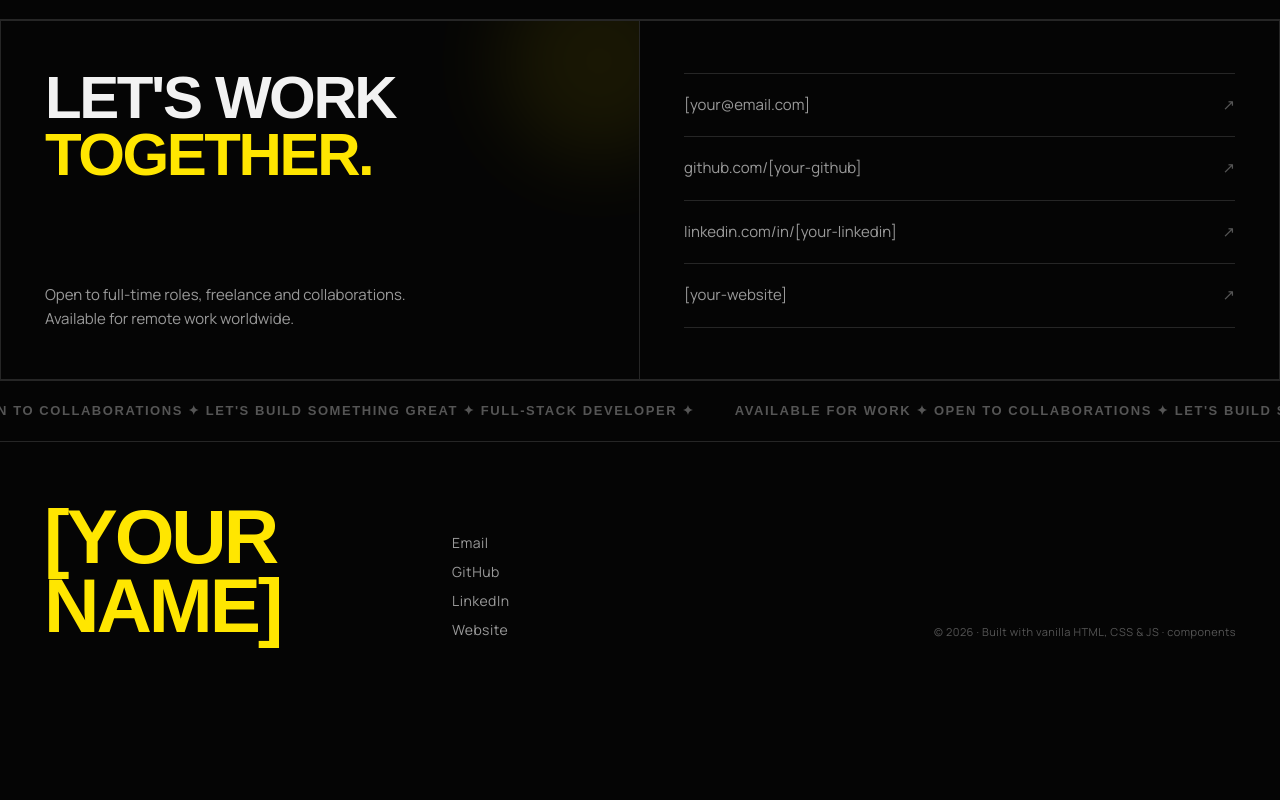
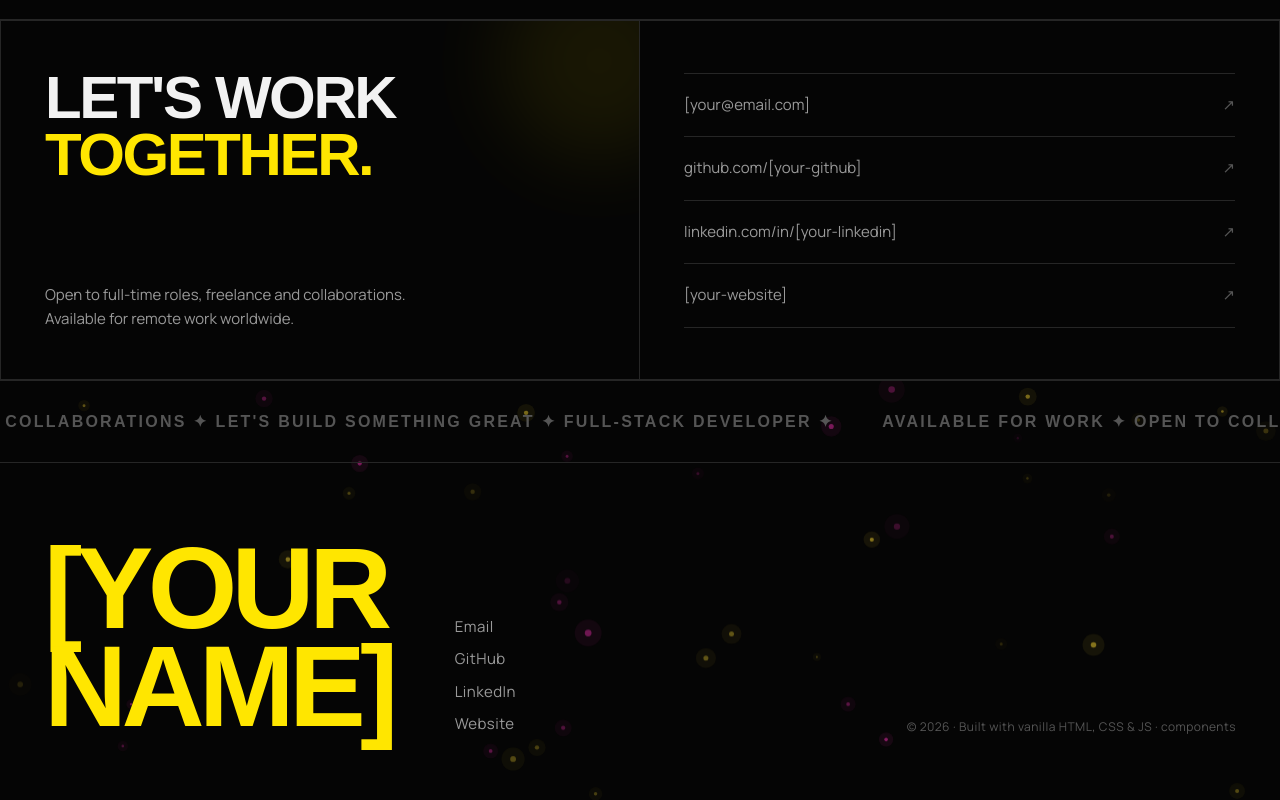
Before and after one commit to mentamarindos/cv, a plain HTML site: page index.html in a window 1280 px wide. Shown: the part 4275-5075 px from the top of the page. Before the commit the page ends 4963 px from the top, so only its background shows below. Drawn offline with Linux system fonts and the light colour scheme; a web font is replaced by a local one.

Commit message:
feat: footer component with soft particle canvas + larger layout

```diff
--- /dev/null
+++ b/components/footer.js
@@ -0,0 +1,76 @@
+export function render(container) {
+  container.innerHTML = `
+  <footer class="fun-footer">
+    <canvas class="footer-canvas" id="footerCanvas"></canvas>
+    <div class="footer-marquee">
+      <div class="footer-track">
+        <span>AVAILABLE FOR WORK ✦ OPEN TO COLLABORATIONS ✦ LET'S BUILD SOMETHING GREAT ✦ FULL-STACK DEVELOPER ✦ </span>
+        <span>AVAILABLE FOR WORK ✦ OPEN TO COLLABORATIONS ✦ LET'S BUILD SOMETHING GREAT ✦ FULL-STACK DEVELOPER ✦ </span>
+      </div>
+    </div>
+    <div class="footer-bottom">
+      <div class="footer-big">[Your Name]</div>
+      <div class="footer-links">
+        <a href="mailto:[your@email.com]">Email</a>
+        <a href="https://github.com/[your-github]">GitHub</a>
+        <a href="https://linkedin.com/in/[your-linkedin]">LinkedIn</a>
+        <a href="[your-website]">Website</a>
+      </div>
+      <div class="footer-copy">© 2026 · Built with vanilla HTML, CSS & JS · components</div>
+    </div>
+  </footer>`;
+
+  // Soft floating particles animation
+  const canvas = container.querySelector('#footerCanvas');
+  const ctx = canvas.getContext('2d');
+  let w, h, particles = [];
+  const PARTICLE_COUNT = 40;
+
+  function resize() {
+    const rect = canvas.parentElement.getBoundingClientRect();
+    w = canvas.width = rect.width;
+    h = canvas.height = rect.height;
+  }
+
+  function initParticles() {
+    particles = [];
+    for (let i = 0; i < PARTICLE_COUNT; i++) {
+      particles.push({
+        x: Math.random() * w,
+        y: Math.random() * h,
+        r: Math.random() * 2.5 + 1,
+        vx: (Math.random() - 0.5) * 0.3,
+        vy: (Math.random() - 0.5) * 0.3,
+        hue: Math.random() > 0.5 ? 50 : 320, // yellow or pink
+        alpha: Math.random() * 0.4 + 0.1,
+      });
+    }
+  }
+
+  function draw() {
+    ctx.clearRect(0, 0, w, h);
+    particles.forEach(p => {
+      p.x += p.vx;
+      p.y += p.vy;
+      if (p.x < 0) p.x = w;
+      if (p.x > w) p.x = 0;
+      if (p.y < 0) p.y = h;
+      if (p.y > h) p.y = 0;
+      ctx.beginPath();
+      ctx.arc(p.x, p.y, p.r, 0, Math.PI * 2);
+      ctx.fillStyle = `hsla(${p.hue}, 100%, 60%, ${p.alpha})`;
+      ctx.fill();
+      // soft glow
+      ctx.beginPath();
+      ctx.arc(p.x, p.y, p.r * 4, 0, Math.PI * 2);
+      ctx.fillStyle = `hsla(${p.hue}, 100%, 60%, ${p.alpha * 0.15})`;
+      ctx.fill();
+    });
+    requestAnimationFrame(draw);
+  }
+
+  resize();
+  initParticles();
+  draw();
+  window.addEventListener('resize', () => { resize(); initParticles(); });
+}
--- a/index.html
+++ b/index.html
@@ -31,24 +31,7 @@
 <div id="mount-projects"></div>
 <div id="mount-contact"></div>
 
-<footer class="fun-footer">
-  <div class="footer-marquee">
-    <div class="footer-track">
-      <span>AVAILABLE FOR WORK ✦ OPEN TO COLLABORATIONS ✦ LET'S BUILD SOMETHING GREAT ✦ FULL-STACK DEVELOPER ✦ </span>
-      <span>AVAILABLE FOR WORK ✦ OPEN TO COLLABORATIONS ✦ LET'S BUILD SOMETHING GREAT ✦ FULL-STACK DEVELOPER ✦ </span>
-    </div>
-  </div>
-  <div class="footer-bottom">
-    <div class="footer-big">[Your Name]</div>
-    <div class="footer-links">
-      <a href="mailto:[your@email.com]">Email</a>
-      <a href="https://github.com/[your-github]">GitHub</a>
-      <a href="https://linkedin.com/in/[your-linkedin]">LinkedIn</a>
-      <a href="[your-website]">Website</a>
-    </div>
-    <div class="footer-copy">© 2026 · Built with vanilla HTML, CSS & JS · components</div>
-  </div>
-</footer>
+<div id="mount-footer"></div>
 
 <script type="module">
   import { render as renderHero } from './components/hero.js';
@@ -56,12 +39,14 @@
   import { render as renderSkills } from './components/skills.js';
   import { render as renderProjects } from './components/projects.js';
   import { render as renderContact } from './components/contact.js';
+  import { render as renderFooter } from './components/footer.js';
 
   renderHero(document.getElementById('mount-hero'));
   renderAbout(document.getElementById('mount-about'));
   renderSkills(document.getElementById('mount-skills'));
   renderProjects(document.getElementById('mount-projects'));
   renderContact(document.getElementById('mount-contact'));
+  renderFooter(document.getElementById('mount-footer'));
 
   // Scroll progress
   const progress = document.getElementById('progress');
--- a/styles/base.css
+++ b/styles/base.css
@@ -269,25 +269,28 @@ footer a{color:var(--text-2);transition:color .2s var(--ease)}
 footer a:hover{color:var(--accent)}
 
 /* ---------- FUN FOOTER ---------- */
-.fun-footer{padding:0;border-top:1px solid var(--border);overflow:hidden}
-.footer-marquee{padding:20px 0;border-bottom:1px solid var(--border);
-  overflow:hidden;white-space:nowrap}
+.fun-footer{padding:0;border-top:1px solid var(--border);overflow:hidden;
+  position:relative;min-height:420px}
+.footer-canvas{position:absolute;inset:0;width:100%;height:100%;
+  pointer-events:none;z-index:0}
+.footer-marquee{padding:28px 0;border-bottom:1px solid var(--border);
+  overflow:hidden;white-space:nowrap;position:relative;z-index:1}
 .footer-track{display:inline-flex;gap:0;
-  animation:footerScroll 25s linear infinite}
-.footer-track span{font-family:"Unbounded",sans-serif;font-size:13px;font-weight:600;
-  letter-spacing:.12em;color:var(--text-3);padding:0 20px}
+  animation:footerScroll 22s linear infinite}
+.footer-track span{font-family:"Unbounded",sans-serif;font-size:16px;font-weight:700;
+  letter-spacing:.14em;color:var(--text-3);padding:0 24px}
 @keyframes footerScroll{0%{transform:translateX(0)}100%{transform:translateX(-50%)}}
-.footer-bottom{padding:48px 44px;display:grid;grid-template-columns:1fr 1fr 1fr;
-  gap:32px;align-items:end}
-.footer-big{font-family:"Unbounded",sans-serif;font-size:clamp(40px,6vw,80px);
-  font-weight:900;letter-spacing:-.04em;text-transform:uppercase;
-  line-height:.9;color:var(--accent)}
-.footer-links{display:flex;flex-direction:column;gap:8px}
-.footer-links a{font-size:14px;color:var(--text-2);transition:all .2s var(--ease)}
-.footer-links a:hover{color:var(--accent);padding-left:8px}
-.footer-copy{font-size:11px;color:var(--text-3);letter-spacing:.04em;
+.footer-bottom{padding:64px 44px;display:grid;grid-template-columns:1fr 1fr 1fr;
+  gap:40px;align-items:end;position:relative;z-index:1}
+.footer-big{font-family:"Unbounded",sans-serif;font-size:clamp(60px,9vw,140px);
+  font-weight:900;letter-spacing:-.05em;text-transform:uppercase;
+  line-height:.85;color:var(--accent)}
+.footer-links{display:flex;flex-direction:column;gap:10px}
+.footer-links a{font-size:15px;color:var(--text-2);transition:all .2s var(--ease)}
+.footer-links a:hover{color:var(--accent);padding-left:10px}
+.footer-copy{font-size:12px;color:var(--text-3);letter-spacing:.04em;
   text-align:right;align-self:end}
-@media (max-width:760px){.footer-bottom{grid-template-columns:1fr;gap:24px}
+@media (max-width:760px){.footer-bottom{grid-template-columns:1fr;gap:28px}
   .footer-copy{text-align:left}}
 
 /* ---------- BENTO GRID (Projects v1) ---------- */
```
